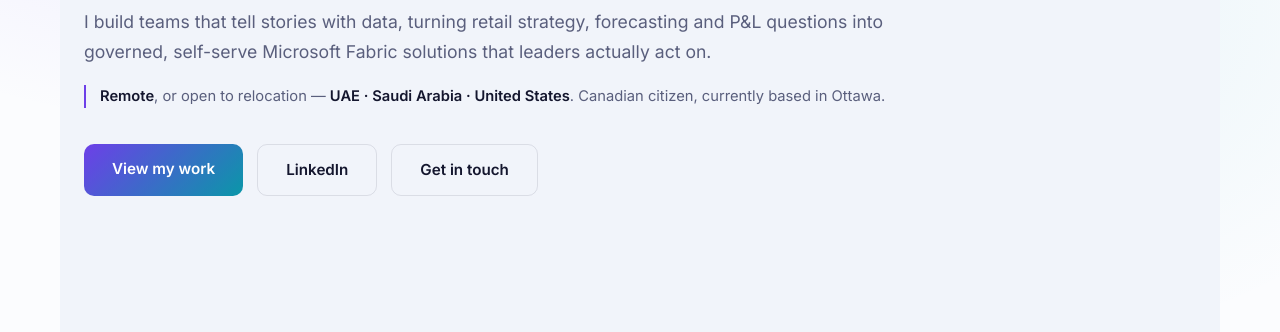
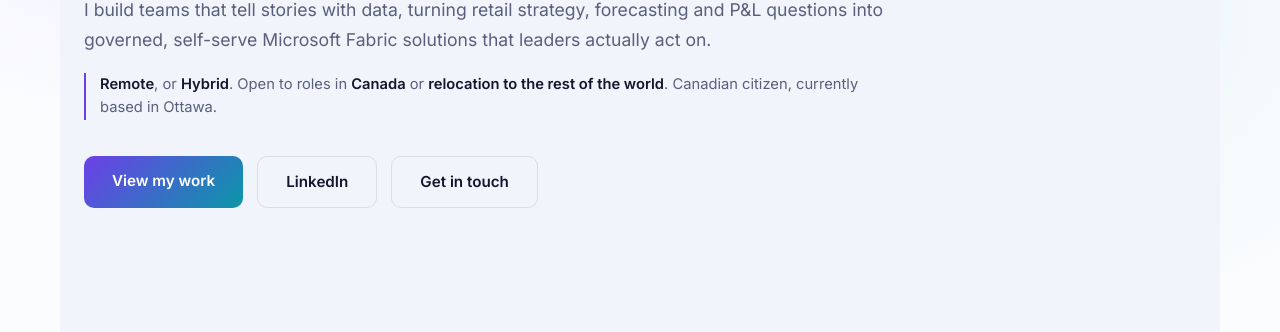
Before and after one commit to avixd/avixd.github.io, a plain HTML site: page index.html in a window 1280 px wide. Shown: the part 468-800 px from the top of the page. Drawn offline with Linux system fonts and the light colour scheme.

Commit message:
Broaden the availability line beyond the Gulf
Remote or hybrid, open to roles in Canada or relocation worldwide,
rather than naming UAE / Saudi Arabia / US specifically.

Co-Authored-By: Claude Opus 5 <noreply@anthropic.com>

```diff
--- a/index.html
+++ b/index.html
@@ -91,8 +91,8 @@
         Microsoft Fabric solutions that leaders actually act on.
       </p>
       <p class="hero-availability">
-        <strong>Remote</strong>, or open to relocation — <strong>UAE &middot; Saudi Arabia &middot; United States</strong>.
-        Canadian citizen, currently based in Ottawa.
+        <strong>Remote</strong>, or <strong>Hybrid</strong>. Open to roles in <strong>Canada</strong> or
+        <strong>relocation to the rest of the world</strong>. Canadian citizen, currently based in Ottawa.
       </p>
       <div class="hero-actions">
         <a class="btn-primary" href="#portfolio">View my work</a>
```
